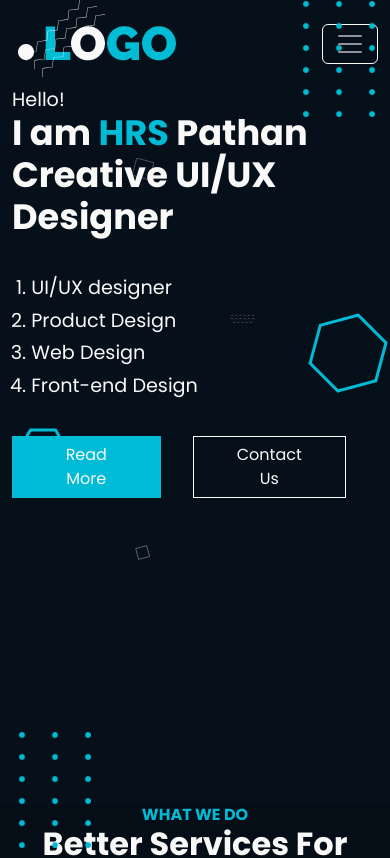
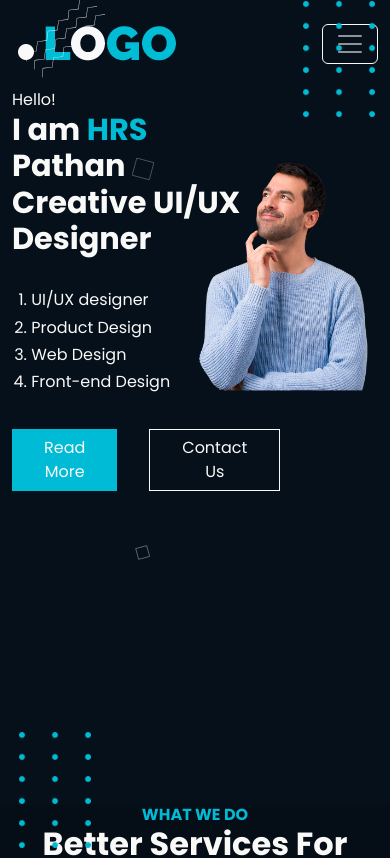
Before and after one commit to misza777/softblue_webdesign_react, a React (Vite) app: page / in a window 390 px wide. Shown: the top 858 px of the page. Built offline with nearby package versions, Linux system fonts and the light colour scheme; no server answers.

Commit message:
media queries

```diff
--- a/src/components/Header/header.scss
+++ b/src/components/Header/header.scss
@@ -1,29 +1,44 @@
-@use "../../scss/abstracts" as *;
+@use "../../scss/abstracts"as *;
 
 .header-bcg {
     background-color: $clr-bcg-primary-light;
 }
 
-.my-link{
+.my-link {
     color: $clr-main-primary;
-    &:hover, &:focus, &:active {
+
+    &:hover,
+    &:focus,
+    &:active {
         // color: $clr-main-secondary !important;
         color: $clr-main-primary !important;
         text-decoration-line: line-through;
         text-decoration-color: $clr-main-secondary;
         border: 0;
-        outline:0;
+        outline: 0;
+    }
+
+    @include mq(md) {
+        font-size: .9rem;
+    }
+
+    @include mq(lg) {
+        font-size: 1rem;
     }
 }
+
+
 
 button.navbar-toggler {
     color: $clr-main-primary;
     border: 1px solid $clr-main-primary;
-   & > span {
-       color: $clr-main-primary !important;
-   }
-   &:focus {
-         color: $clr-main-secondary;
-         border-color:  $clr-main-secondary;
-   }
+
+    &>span {
+        color: $clr-main-primary !important;
+    }
+
+    &:focus {
+        color: $clr-main-secondary;
+        border-color: $clr-main-secondary;
+    }
 }
--- a/src/components/Hero/hero.jsx
+++ b/src/components/Hero/hero.jsx
@@ -3,14 +3,13 @@ import "./hero.scss";
 import { Container, Row, Col } from "react-bootstrap";
 
 const Hero = ({ formRef }) => {
-
   const handleScroll = () => {
     formRef.current.scrollIntoView({ behavior: "smooth" });
   };
 
   return (
     <>
-      <div className="bcg-home">
+      <div className="bcg-home ">
         <Container>
           <div
             className="
@@ -21,8 +20,16 @@ const Hero = ({ formRef }) => {
           px-xxl-5
           home-container"
           >
-            <Row>
-              <Col sm={12} md={7} lg={7} xl={7} xxl={7} className="hero-text">
+            <Row className="py-md-3">
+              <Col
+                xs={8}
+                sm={6}
+                md={7}
+                lg={7}
+                xl={7}
+                xxl={7}
+                className="hero-text"
+              >
                 <p>Hello!</p>
                 <h1 className="hero-text_title">
                   I am <span className="clr-secondary">HRS</span> Pathan
@@ -50,12 +57,14 @@ const Hero = ({ formRef }) => {
                 />
               </Col>
               <Col
-                sm={12}
+                xs={4}
+                sm={6}
                 md={5}
                 lg={5}
                 xl={5}
                 xxl={5}
-                className="d-none d-md-block d-lg-block object-fit-contain"
+
+                // d-none d-md-block d-lg-block
               >
                 <img
                   src="images/heroFoto.png"
--- a/src/components/Hero/hero.scss
+++ b/src/components/Hero/hero.scss
@@ -1,4 +1,4 @@
-@use "../../scss/abstracts" as *;
+@use "../../scss/abstracts"as *;
 
 .bcg-home {
     background-color: $clr-bcg-primary-light;
@@ -15,28 +15,87 @@
     background-repeat: no-repeat, no-repeat, no-repeat;
     background-position: 64% 32%, 35% 10%, 35% 65%;
 
+
     & .hero-img {
-        transform:
-        translateX(0%) translateY(0%);
-        z-index: 1;
+
+        z-index: 100;
+
+        @include mq(xs) {
+            transform: scale(1.6) translateY(50%) translateX(-25%);
+        }
+
+        @include mq(sm) {
+            transform: scale(1.1) translateY(10%) translateX(0%);
+        }
+
+        @include mq(md) {
+            // transform: scale(1.1) translateY(10%);
+        }
+
+        @include mq(lg) {
+            transform: scale(1) translateY(0%) translateY(-5%);
+        }
+
     }
 
     &::before {
         content: url('/images/Polygon_3.svg');
         color: $clr-main-secondary;
         position: absolute;
+        // top: 45%;
+        // left: 0%;
+        z-index: 0;
+
+
+        @include mq(xs) {
             top: 45%;
-        left: 0;
-        z-index: 0;
+            left: -150%;
+        }
+
+        @include mq(sm) {
+            top: 45%;
+            left: -7%;
+        }
+
+        @include mq(md) {
+            top: 45%;
+            left: -5%;
+        }
+
+        @include mq(lg) {
+            top: 45%;
+            left: -3%;
+        }
+
+        @include mq(xl) {
+            top: 45%;
+            left: 0%;
+        }
     }
 
     &::after {
         content: url('/images/Polygon_4.png');
         color: $clr-main-secondary;
         position: absolute;
-        right:-3%;
+        right: -3%;
         top: 30%;
         z-index: 0;
+
+        @include mq(xs) {
+            top: 45%;
+            right: 150%;
+        }
+
+        @include mq(sm) {
+            right: -3%;
+            top: 15%;
+        }
+
+        @include mq(md) {
+            right: -3%;
+            top: 30%;
+        }
+
     }
 
     .hero-text {
@@ -50,26 +109,54 @@
             font-size: 2.2rem;
             font-weight: $fw-bold;
             color: $clr-main-primary;
+
             &:last-of-type {
                 margin-bottom: 1em;
             }
+
+            @include mq(xs) {
+                font-size: 1.9rem;
             }
+
+            @include mq(md) {
+                font-size: 2.2rem;
+            }
+        }
+
         p {
             font-size: 1.2rem;
             font-weight: $fw-regular;
             color: $clr-main-primary;
+
+            @include mq(xs) {
+                font-size: 1rem;
+            }
+
+            @include mq(md) {
+                font-size: 1.2rem;
+            }
         }
 
         ol {
             margin-bottom: 2em;
             padding-left: 1.2em;
+
             li {
                 font-size: 1.2rem;
                 font-weight: $fw-regular;
                 color: $clr-main-primary;
                 margin-bottom: .2em;
+
                 &::marker {
                     padding-left: 0;
+                }
+
+                @include mq(xs) {
+                    font-size: 1rem;
+                }
+
+                @include mq(md) {
+                    font-size: 1.2rem;
                 }
             }
         }
@@ -79,6 +166,6 @@
         position: absolute;
         transform: scale(.5);
         top: -20%;
-    left:-9%;
+        left: -9%;
     }
 }
--- a/src/css/App.css
+++ b/src/css/App.css
@@ -35,16 +35,36 @@ body::after {
   background-color: #F9F9F8;
   color: #00BBD5;
 }
+@media (min-width: 768px) {
+  .btn-my-primary {
+    font-size: 0.9rem;
+  }
+}
+@media (min-width: 992px) {
+  .btn-my-primary {
+    font-size: 1rem;
+  }
+}
 
 .btn-my-secondary {
   border: 1px solid #F9F9F8;
-  background-color: transparent;
+  background-color: #06101A;
   border-radius: 0;
   color: #F9F9F8;
 }
 .btn-my-secondary:hover {
   background-color: #F9F9F8;
   color: #00BBD5;
+}
+@media (min-width: 768px) {
+  .btn-my-secondary {
+    font-size: 0.9rem;
+  }
+}
+@media (min-width: 992px) {
+  .btn-my-secondary {
+    font-size: 1rem;
+  }
 }
 
 .clr-primary {
--- a/src/scss/App.scss
+++ b/src/scss/App.scss
@@ -1,5 +1,6 @@
 @use './abstracts'as *;
 @use 'sass:map';
+
 
 body {
   font-family: $ff-body;
@@ -39,14 +40,22 @@ body {
     background-color: $clr-main-primary;
     color: $clr-main-secondary;
   }
+
+  @include mq(md) {
+    font-size: .9rem;
+  }
+
+  @include mq(lg) {
+    font-size: 1rem;
+  }
+
 }
 
-;
 
 .btn-my-secondary {
   border: 1px solid $clr-main-primary;
   // outline: none;
-  background-color: transparent;
+  background-color: $clr-bcg-primary-light;
   border-radius: 0;
   color: $clr-main-primary;
 
@@ -54,9 +63,17 @@ body {
     background-color: $clr-main-primary;
     color: $clr-main-secondary;
   }
+
+  @include mq(md) {
+    font-size: .9rem;
+  }
+
+  @include mq(lg) {
+    font-size: 1rem;
+  }
+
 }
 
-;
 
 .clr-primary {
   color: $clr-main-primary;
@@ -96,21 +113,3 @@ p {
 }
 
 //SCSS demo
-$breakpoints: (xs: 0,
-  sm: 576px,
-  md: 768px,
-  lg: 992px,
-  xl: 1200px,
-  xxl: 1400px,
-);
-
-@mixin mq($key) {
-  $size: map.get($breakpoints, $key);
-
-  @media (min-width: $size) {
-    @content;
-  }
-}
-
-
-// @include mq();
--- a/src/scss/abstracts/_index.scss
+++ b/src/scss/abstracts/_index.scss
@@ -1,2 +1,3 @@
 @forward '../abstracts/colors';
 @forward '../abstracts/fonts';
+@forward '../abstracts/mixins';
--- /dev/null
+++ b/src/scss/abstracts/_mixins.scss
@@ -0,0 +1,21 @@
+@use "sass:map";
+
+$breakpoints: (
+  xs: 0,
+  sm: 576px,
+  md: 768px,
+  lg: 992px,
+  xl: 1200px,
+  xxl: 1400px,
+);
+
+//media queries
+@mixin mq($key) {
+  $size: map.get($breakpoints, $key);
+
+  @media (min-width: $size) {
+    @content;
+  }
+}
+
+// @include mq();
--- a/src/scss/custom.scss
+++ b/src/scss/custom.scss
@@ -1,4 +1,5 @@
 // redefined values here ...
+
 
 $spacer: 2rem !default;
 
@@ -8,14 +9,14 @@ $spacer: 2rem !default;
 // Required
 
 // Create your own map
-$custom-colors: (
-    "clr-bcg-primary": #06101A,
+$custom-colors: ("clr-bcg-primary": #06101A,
     "clr-bcg-secondary": #063345,
     "clr-main-primary": #F9F9F8,
     "clr-main-secondary": #00BBD5,
 );
 
 $theme-colors: map-merge ($custom-colors, $theme-colors) !default;
+
 
 $body-bg:#06101A;
 $body-color: #F9F9F8;
```
Lines whose indentation alone changed are shown as unchanged.
